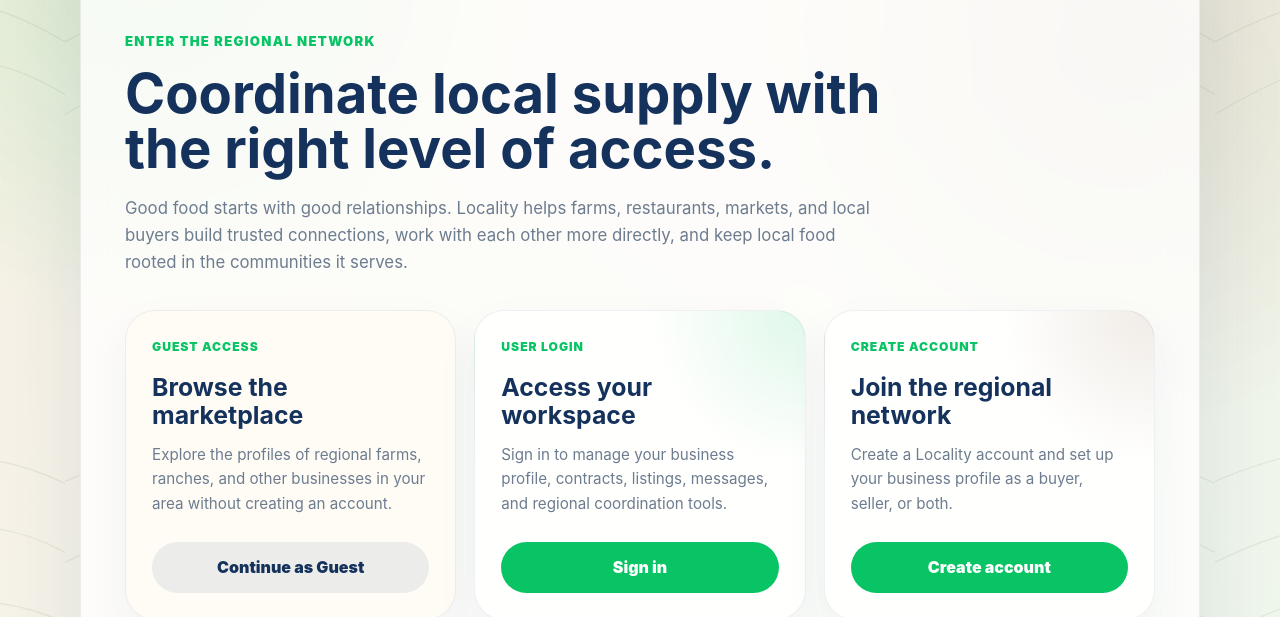
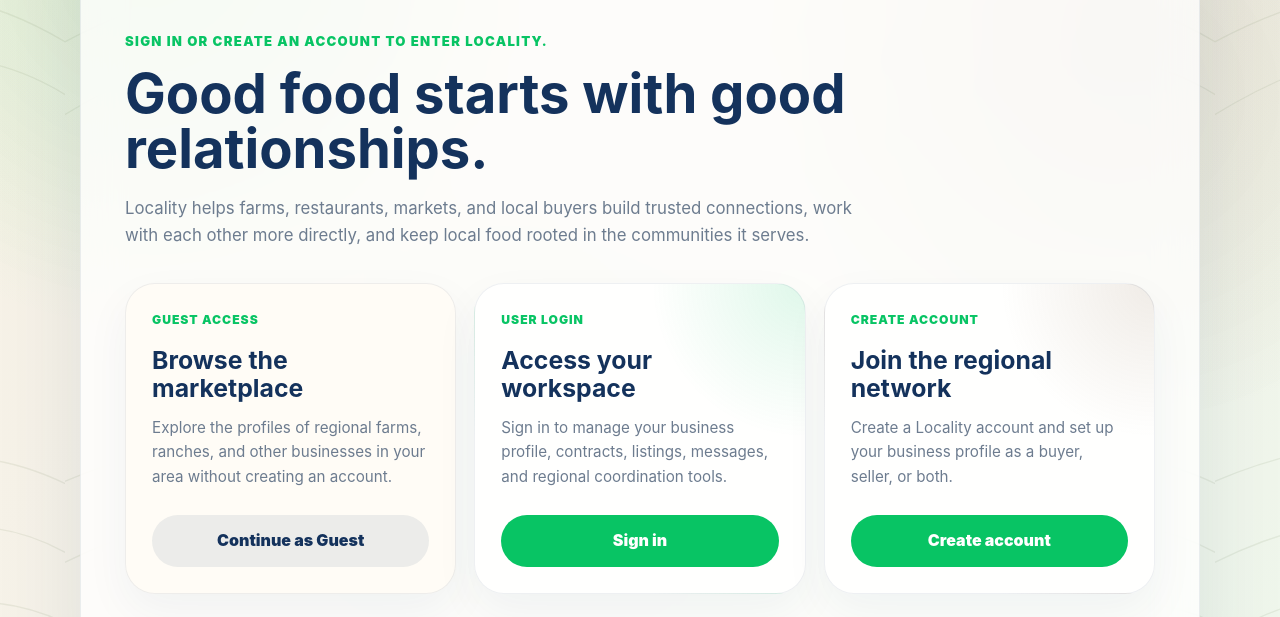
Before and after one commit to Chira-Platforms-Org/chira-web-app, a website: page public/locality/login.html in a window 1280 px wide. Shown: the part 183-800 px from the top of the page. Drawn offline with Linux system fonts and the light colour scheme.

Commit message:
Update wording a bit in login.html

```diff
--- a/public/locality/login.html
+++ b/public/locality/login.html
@@ -20,17 +20,15 @@
         <img src="images/LOCALITY LOGO.png" alt="Locality" />
       </a>
 
-      <p class="login-eyebrow">Enter the regional network</p>
+      <p class="login-eyebrow">Sign in or create an account to enter Locality.</p>
 
-      <h1>Coordinate local supply with the right level of access.</h1>
+      <h1>Good food starts with good relationships.</h1>
 
       <p class="login-subtitle">
-        Good food starts with good relationships. Locality helps farms,
-        restaurants, markets, and local buyers build trusted connections,
-        work with each other more directly, and keep local food rooted in
-        the communities it serves.
+        Locality helps farms, restaurants, markets, and local buyers build trusted
+        connections, work with each other more directly, and keep local food rooted
+        in the communities it serves.
       </p>
-
       <div class="access-grid">
         <article class="access-card guest">
           <span>Guest Access</span>
```
